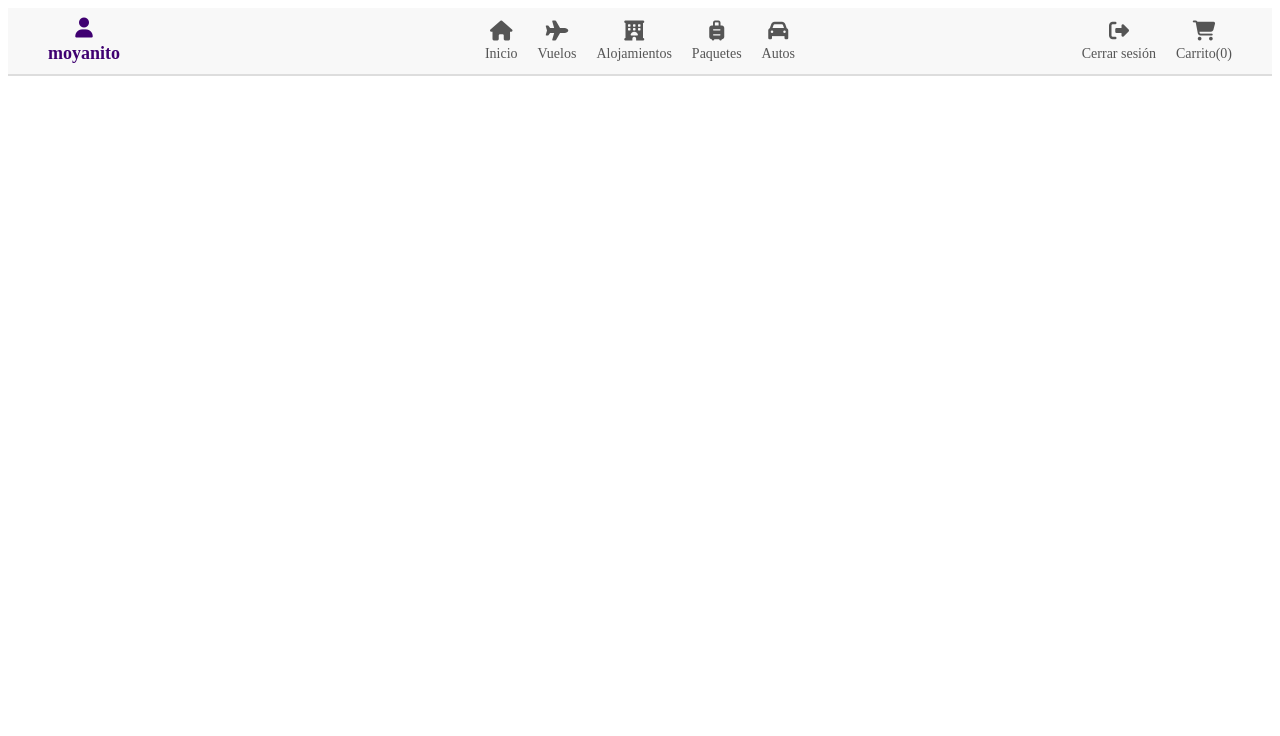
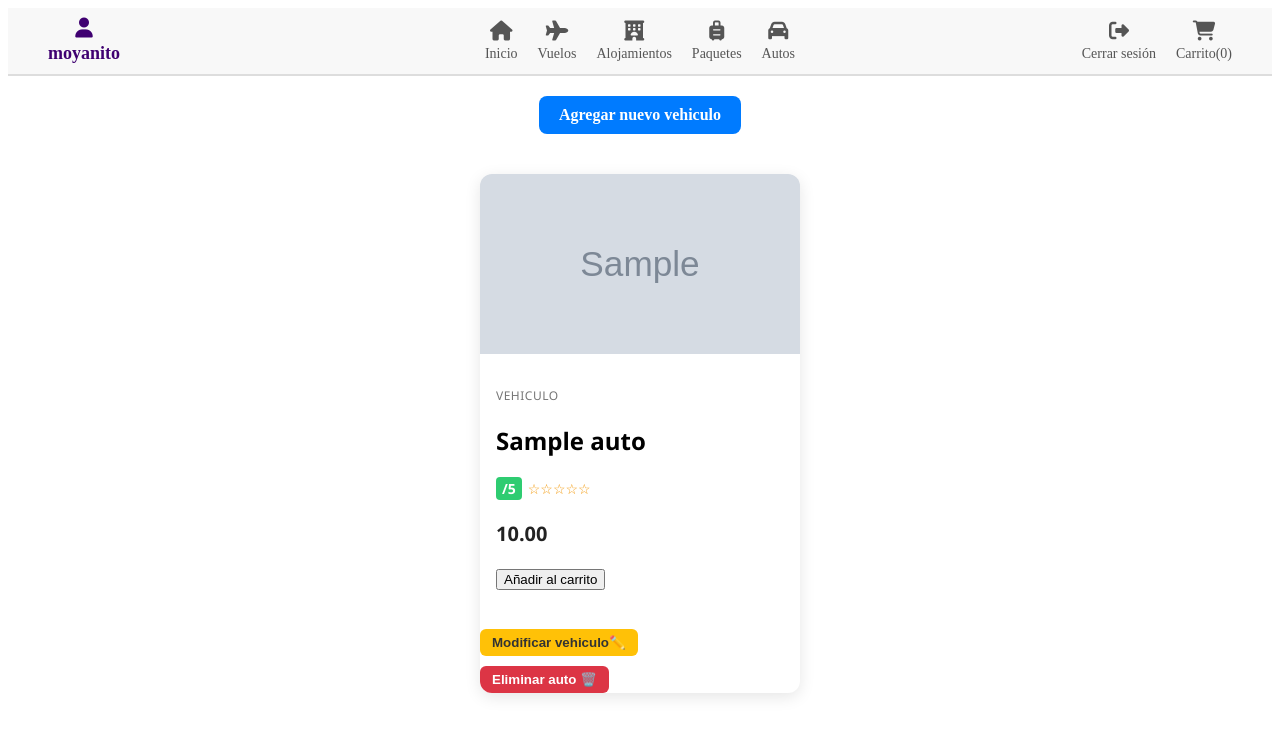
Before and after one commit to joa1205/olimpiada, a PHP site: page /autos.php in a window 1280 px wide. Shown: the top 736 px of the page. Run offline with PHP 8.4, Linux system fonts and the light colour scheme; a user stored in the database is signed in; tables that the repository leaves empty hold one stand-in row (values such as "Sample post"); grey boxes marked "Sample" are stand-in pictures; data that the repository does not hold is empty.

Commit message:
act autos

```diff
--- a/jdp/autos.php
+++ b/jdp/autos.php
@@ -1,22 +1,20 @@
 <?php
 include 'conexion.php';
-session_start(); // MUY importante para acceder a $_SESSION
-
-
+session_start(); // Asegúrate de iniciar la sesión
 ?>
-
 
 <!DOCTYPE html>
 <html lang="es">
+
 <head>
   <meta charset="UTF-8">
   <title>Navbar</title>
   <link rel="stylesheet" href="https://cdnjs.cloudflare.com/ajax/libs/font-awesome/6.5.0/css/all.min.css">
+</head>
 
-</head>
 <body>
-    <nav>
   <nav>
+   <nav>
   <div class="navbar">
   <!-- Usuario a la izquierda -->
 <div class="navbar-left">
@@ -78,12 +76,207 @@ session_start(); // MUY importante para acceder a $_SESSION
 </div>
   </nav>
 
+  <?php if (isset($_SESSION['rol']) && $_SESSION['rol'] === 'admin'): ?>
+    <div style="text-align: center; margin: 20px;">
+      <a href="formulario_agregar_auto.php" class="btn-agregar-auto">Agregar nuevo vehiculo</a>
+    </div>
+  <?php endif; ?>
+    <?php
+if ($_SERVER['REQUEST_METHOD'] === 'POST' && isset($_POST['eliminar_auto_id'])) {
+  if (isset($_SESSION['rol']) && $_SESSION['rol'] === 'admin') {
+    $idEliminar = intval($_POST['eliminar_auto_id']);
+    $sqlEliminar = "DELETE FROM autos WHERE id = $idEliminar";
+    mysqli_query($conexion, $sqlEliminar);
+  }
+}
+?>
+
+  <?php
+
+  $sql = "SELECT * FROM autos";
+  $listaautos = mysqli_query($conexion, $sql);
+  $listaDatos = mysqli_fetch_all($listaautos, MYSQLI_ASSOC);
+  ?>
+
+<div class="cards-container">
+    <?php foreach ($listaDatos as $autos) { ?>
+  <div class="card">
+    <div class="card-img">
+      <img src="<?php echo $autos['imagen']; ?>" alt="">
+    </div>
+    <div class="card-content">
+      <p class="package-label">Vehiculo</p>
+      <h2 class="nombre"><?php echo $autos['nombre']; ?></h2>
+      <div class="capacidad"><?php echo $autos['capacidad']; ?></div>
+      <div class="rating">
+        <span class="score"><?php echo $autos['calificacion']; ?>/5</span>
+        <span class="stars">
+          <?php
+          for ($i = 0; $i < intval($autos['estrellas']); $i++) {
+            echo "★";
+          }
+          for ($i = intval($autos['estrellas']); $i < 5; $i++) {
+            echo "☆";
+          }
+          ?>
+        </span>
+      </div>
+      <div class="price-section">
+        <p class="price"><?php echo $autos['precio']; ?></p>
+        <form method="post">
+          <input type="hidden" name="id_autos" value="<?php echo $autos['id']; ?>">
+          <input type="submit" value="Añadir al carrito" name="añadir">
+      </div>
+    </div>
+        </form>
+          <!-- Botón de modificar solo para admin -->
+          <?php if (isset($_SESSION['rol']) && $_SESSION['rol'] === 'admin'): ?>
+          <form action="modificar_auto.php" method="get" style="margin-top: 5px;">
+          <input type="hidden" name="id_autos" value="<?php echo $autos['id']; ?>">
+        <input type="submit" value="Modificar vehiculo✏️" class="btn-modificar">
+       </form>
+        <?php endif; ?>
+
+        <!-- Botón solo para admin -->
+        <?php if (isset($_SESSION['rol']) && $_SESSION['rol'] === 'admin'): ?>
+          <form method="post" onsubmit="return confirm('¿Estás seguro de que deseas eliminar este vehiculo?');">
+            <input type="hidden" name="eliminar_auto_id" value="<?php echo $autos['id']; ?>">
+            <input type="submit" value="Eliminar auto 🗑️" class="btn-eliminar">
+          </form>
+        <?php endif; ?>
+
+  </div>
+    <?php } ?>
+
+</div>
 
 </body>
+
 </html>
 
 <style>
-    .navbar {
+  .btn-eliminar {
+  margin-top: 10px;
+  padding: 6px 12px;
+  background-color: #dc3545;
+  color: white;
+  border: none;
+  border-radius: 6px;
+  cursor: pointer;
+  font-weight: bold;
+  transition: background-color 0.3s ease;
+}
+
+.btn-eliminar:hover {
+  background-color: #b02a37;
+}
+
+  .btn-agregar-auto {
+    display: inline-block;
+    padding: 10px 20px;
+    background-color: #007BFF;
+    color: white;
+    text-decoration: none;
+    border-radius: 8px;
+    font-weight: bold;
+    transition: background-color 0.3s ease;
+  }
+
+  .btn-agregar-auto:hover {
+    background-color: #0056b3;
+  }
+
+  .cards-container {
+    display: flex;
+    flex-wrap: wrap;
+    gap: 20px;
+    justify-content: center;
+    margin: 40px auto;
+    max-width: 1200px;
+  }
+
+  .card {
+    width: 320px;
+    border-radius: 12px;
+    overflow: hidden;
+    box-shadow: 0 4px 16px rgba(0, 0, 0, 0.1);
+    font-family: 'Segoe UI', sans-serif;
+    background-color: white;
+  }
+
+  .card-img img {
+    width: 100%;
+    height: 180px;
+    object-fit: cover;
+  }
+
+  .duration {
+    bottom: 8px;
+    left: 8px;
+    background-color: rgba(0, 0, 0, 0.7);
+    color: white;
+    font-size: 12px;
+    padding: 4px 8px;
+    border-radius: 6px;
+    display: inline-block;
+  }
+
+  .card-content {
+    padding: 16px;
+  }
+
+  .package-label {
+    font-size: 12px;
+    color: #777;
+    margin-bottom: 4px;
+    text-transform: uppercase;
+    letter-spacing: 0.5px;
+  }
+
+  .destination {
+    font-size: 18px;
+    margin: 4px 0;
+    color: #333;
+  }
+
+  .rating {
+    display: flex;
+    align-items: center;
+    gap: 6px;
+    margin: 8px 0;
+  }
+
+  .score {
+    background-color: #2ecc71;
+    color: white;
+    font-weight: bold;
+    padding: 2px 6px;
+    border-radius: 4px;
+    font-size: 14px;
+  }
+
+  .stars {
+    color: #f39c12;
+    font-size: 14px;
+  }
+
+  .departure {
+    font-size: 14px;
+    color: #444;
+    margin: 2px 0;
+  }
+
+  .price-section {
+    margin: 12px 0;
+  }
+
+  .price {
+    font-size: 20px;
+    font-weight: bold;
+    color: #222;
+  }
+
+  .navbar {
   display: flex;
   justify-content: space-between;
   align-items: center;
@@ -135,4 +328,20 @@ session_start(); // MUY importante para acceder a $_SESSION
 .cart {
   position: relative;
 }
-  </style>
+.btn-modificar {
+  margin-top: 6px;
+  padding: 6px 12px;
+  background-color: #ffc107;
+  color: #333;
+  border: none;
+  border-radius: 6px;
+  cursor: pointer;
+  font-weight: bold;
+  transition: background-color 0.3s ease;
+}
+
+.btn-modificar:hover {
+  background-color: #e0a800;
+}
+
+</style>
```
